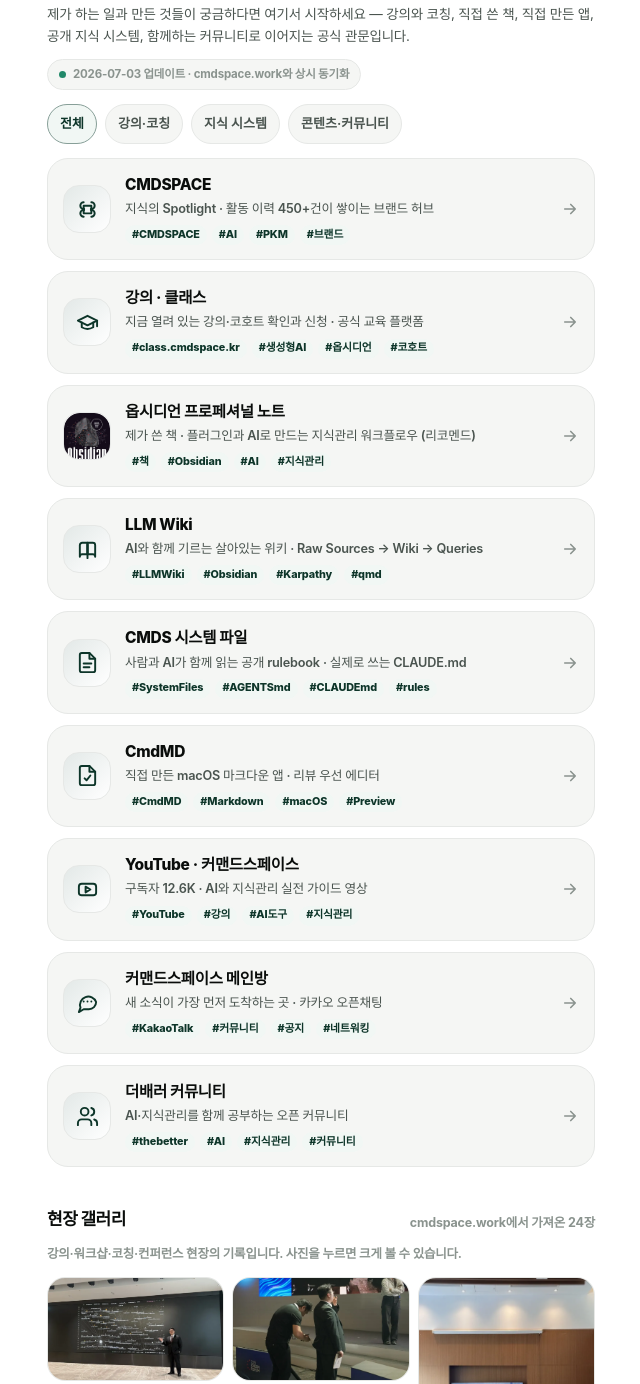
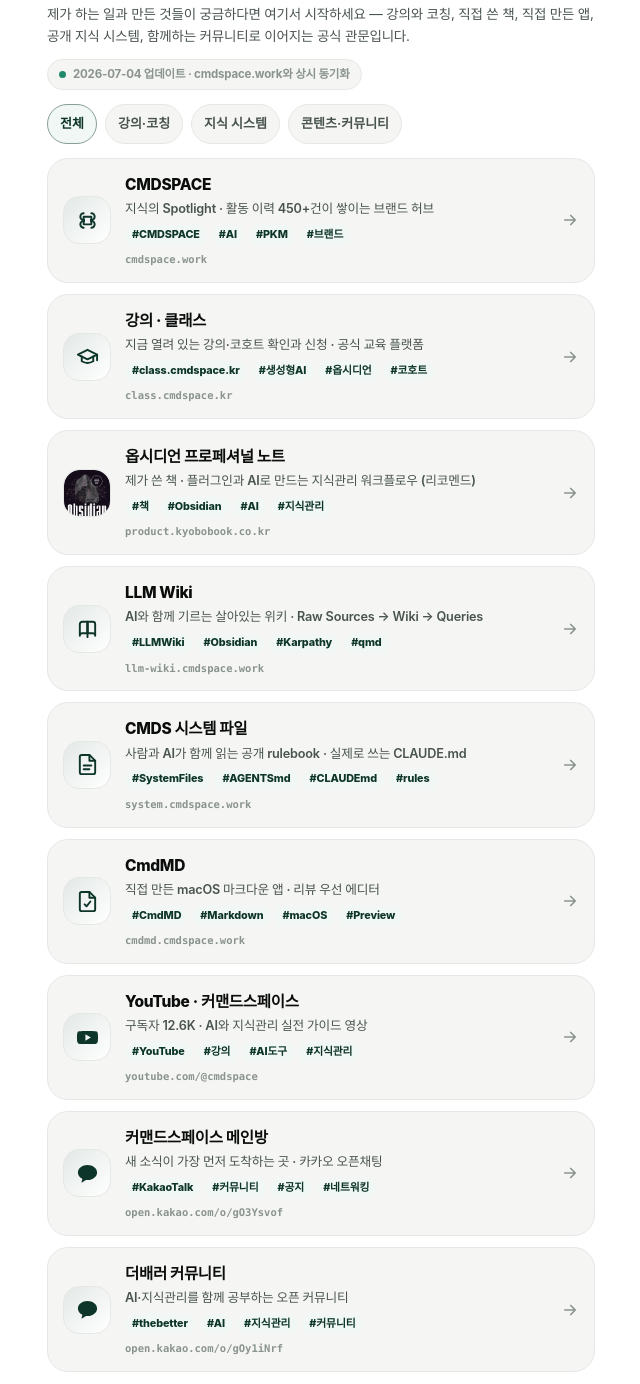
Before and after one commit to johnfkoo951/cmds-bio, a plain HTML site: page index.html in a window 1280 px wide. Shown: the part 1014-2398 px from the top of the page, without its empty margins (319-959 px from the left). Drawn offline with Linux system fonts and the light colour scheme; a web font is replaced by a local one.

Commit message:
게이트웨이 투명성 개선: 카드별 실제 URL 표기 + 브랜드 아이콘(YouTube·Kakao) + cmdspace.work 크레덴셜 링크

```diff
--- a/index.html
+++ b/index.html
@@ -331,6 +331,14 @@
             font-size: 13px;
             font-weight: 600;
         }
+        .cred span a {
+            color: var(--accent);
+            font-weight: 750;
+            text-decoration: underline;
+            text-underline-offset: 3px;
+            text-decoration-color: color-mix(in srgb, var(--accent) 45%, transparent);
+        }
+        .cred span a:hover { text-decoration-color: var(--accent); }
 
         .sns-total {
             padding: 20px 26px 0;
@@ -617,6 +625,19 @@
             line-height: 1;
         }
         [data-theme="dark"] .link-tag { color: var(--accent); }
+        .link-url {
+            display: block;
+            margin-top: 7px;
+            overflow: hidden;
+            color: var(--fg-subtle);
+            font-family: ui-monospace, "SF Mono", Menlo, monospace;
+            font-size: 10.5px;
+            font-weight: 600;
+            letter-spacing: 0;
+            text-overflow: ellipsis;
+            white-space: nowrap;
+        }
+        .link:hover .link-url { color: var(--fg-muted); }
         .link-arrow {
             color: var(--fg-subtle);
             transition: transform .16s, color .16s;
@@ -921,7 +942,7 @@
                 <div class="cred-list" aria-label="대표 활동 하이라이트" data-label-ko="대표 활동 하이라이트" data-label-en="Career highlights">
                     <p class="cred"><strong data-ko="LG 회장단" data-en="LG Chairmen">LG 회장단</strong><span data-ko="그룹 코칭 · CEO 1:1 AI 코칭" data-en="Group coaching · CEO 1:1 AI coaching">그룹 코칭 · CEO 1:1 AI 코칭</span></p>
                     <p class="cred"><strong data-ko="900명" data-en="900+">900명</strong><span data-ko="LG 그룹 임원 AX Camp 교육" data-en="LG Group executive AX Camp">LG 그룹 임원 AX Camp 교육</span></p>
-                    <p class="cred"><strong data-ko="450+" data-en="450+">450+</strong><span data-ko="누적 강의·코칭·자문 — 전체 이력은 cmdspace.work" data-en="Lectures, coaching &amp; advisory to date — full log on cmdspace.work">누적 강의·코칭·자문 — 전체 이력은 cmdspace.work</span></p>
+                    <p class="cred"><strong data-ko="450+" data-en="450+">450+</strong><span data-ko-html='누적 강의·코칭·자문 — 전체 이력은 <a href="https://cmdspace.work" target="_blank" rel="noopener">cmdspace.work</a>' data-en-html='Lectures, coaching &amp; advisory to date — full log on <a href="https://cmdspace.work" target="_blank" rel="noopener">cmdspace.work</a>'>누적 강의·코칭·자문 — 전체 이력은 <a href="https://cmdspace.work" target="_blank" rel="noopener">cmdspace.work</a></span></p>
                     <p class="cred"><strong data-ko="10,000+" data-en="10,000+">10,000+</strong><span data-ko="Obsidian 노트 기반 CMDS 운영" data-en="Obsidian notes powering CMDS">Obsidian 노트 기반 CMDS 운영</span></p>
                     <p class="cred"><strong data-ko="2026–2028" data-en="2026–2028">2026–2028</strong><span data-ko="KIRD 객원교수 임기" data-en="KIRD Visiting Professor term">KIRD 객원교수 임기</span></p>
                 </div>
@@ -952,7 +973,7 @@
                     <p id="filterStatus" aria-live="polite">전체 9개 링크</p>
                 </div>
                 <p class="section-desc" data-ko="제가 하는 일과 만든 것들이 궁금하다면 여기서 시작하세요 — 강의와 코칭, 직접 쓴 책, 직접 만든 앱, 공개 지식 시스템, 함께하는 커뮤니티로 이어지는 공식 관문입니다." data-en="Curious what I do and what I build? Start here — the official gateway to my lectures &amp; coaching, the book I wrote, the apps I built, public knowledge systems, and the communities I run.">제가 하는 일과 만든 것들이 궁금하다면 여기서 시작하세요 — 강의와 코칭, 직접 쓴 책, 직접 만든 앱, 공개 지식 시스템, 함께하는 커뮤니티로 이어지는 공식 관문입니다.</p>
-                <p class="updated-chip"><span data-ko="2026-07-03 업데이트 · cmdspace.work와 상시 동기화" data-en="Updated 2026-07-03 · kept in sync with cmdspace.work">2026-07-03 업데이트 · cmdspace.work와 상시 동기화</span></p>
+                <p class="updated-chip"><span data-ko="2026-07-04 업데이트 · cmdspace.work와 상시 동기화" data-en="Updated 2026-07-04 · kept in sync with cmdspace.work">2026-07-04 업데이트 · cmdspace.work와 상시 동기화</span></p>
                 <div class="filterbar" role="group" aria-label="링크 필터" data-label-ko="링크 필터" data-label-en="Link filters">
                     <button class="filter-btn" type="button" data-filter="all" aria-pressed="true" data-ko="전체" data-en="All">전체</button>
                     <button class="filter-btn" type="button" data-filter="work" aria-pressed="false" data-ko="강의·코칭" data-en="Work">강의·코칭</button>
@@ -963,47 +984,47 @@
                 <div class="links">
                     <a class="link" href="https://cmdspace.work" target="_blank" rel="noopener" data-tags="work knowledge" data-title-ko="CMDSPACE" data-title-en="CMDSPACE" data-desc-ko="지식의 Spotlight · 활동 이력 450+건이 쌓이는 브랜드 허브" data-desc-en="Knowledge Spotlight · brand hub with a live log of 450+ activities" data-tags-ko="#CMDSPACE|#AI|#PKM|#브랜드" data-tags-en="#CMDSPACE|#AI|#PKM|#brand">
                         <span class="link-ico" aria-hidden="true"><svg viewBox="0 0 24 24" aria-hidden="true"><path d="M8 8h8v8H8z"/><path d="M8 4.5a3.5 3.5 0 0 0 0 7h.5M16 4.5a3.5 3.5 0 0 1 0 7h-.5M8 19.5a3.5 3.5 0 0 1 0-7h.5M16 19.5a3.5 3.5 0 0 0 0-7h-.5"/></svg></span>
-                        <span><span class="link-title">CMDSPACE</span><span class="link-sub">지식의 Spotlight · 활동 이력 450+건이 쌓이는 브랜드 허브</span><span class="link-tags" aria-hidden="true"><span class="link-tag">#CMDSPACE</span><span class="link-tag">#AI</span><span class="link-tag">#PKM</span><span class="link-tag">#브랜드</span></span></span>
+                        <span><span class="link-title">CMDSPACE</span><span class="link-sub">지식의 Spotlight · 활동 이력 450+건이 쌓이는 브랜드 허브</span><span class="link-tags" aria-hidden="true"><span class="link-tag">#CMDSPACE</span><span class="link-tag">#AI</span><span class="link-tag">#PKM</span><span class="link-tag">#브랜드</span></span><span class="link-url" aria-hidden="true">cmdspace.work</span></span>
                         <span class="link-arrow" aria-hidden="true"><svg viewBox="0 0 24 24" fill="none" stroke="currentColor" stroke-width="2.2" stroke-linecap="round" stroke-linejoin="round"><path d="M5 12h14M13 6l6 6-6 6"/></svg></span>
                     </a>
                     <a class="link" href="https://class.cmdspace.kr/" target="_blank" rel="noopener" data-tags="work" data-title-ko="강의 · 클래스" data-title-en="Classes · Programs" data-desc-ko="지금 열려 있는 강의·코호트 확인과 신청 · 공식 교육 플랫폼" data-desc-en="See and join open classes &amp; cohorts · official education platform" data-tags-ko="#class.cmdspace.kr|#생성형AI|#옵시디언|#코호트" data-tags-en="#class.cmdspace.kr|#GenAI|#Obsidian|#cohort">
                         <span class="link-ico" aria-hidden="true"><svg viewBox="0 0 24 24" aria-hidden="true"><path d="M22 10 12 5 2 10l10 5 10-5Z"/><path d="M6 12v5c3.5 2 8.5 2 12 0v-5"/><path d="M22 10v6"/></svg></span>
-                        <span><span class="link-title">강의 · 클래스</span><span class="link-sub">지금 열려 있는 강의·코호트 확인과 신청 · 공식 교육 플랫폼</span><span class="link-tags" aria-hidden="true"><span class="link-tag">#class.cmdspace.kr</span><span class="link-tag">#생성형AI</span><span class="link-tag">#옵시디언</span><span class="link-tag">#코호트</span></span></span>
+                        <span><span class="link-title">강의 · 클래스</span><span class="link-sub">지금 열려 있는 강의·코호트 확인과 신청 · 공식 교육 플랫폼</span><span class="link-tags" aria-hidden="true"><span class="link-tag">#class.cmdspace.kr</span><span class="link-tag">#생성형AI</span><span class="link-tag">#옵시디언</span><span class="link-tag">#코호트</span></span><span class="link-url" aria-hidden="true">class.cmdspace.kr</span></span>
                         <span class="link-arrow" aria-hidden="true"><svg viewBox="0 0 24 24" fill="none" stroke="currentColor" stroke-width="2.2" stroke-linecap="round" stroke-linejoin="round"><path d="M5 12h14M13 6l6 6-6 6"/></svg></span>
                     </a>
                     <a class="link" href="https://product.kyobobook.co.kr/detail/S000219435979" target="_blank" rel="noopener" data-tags="profile knowledge" data-title-ko="옵시디언 프로페셔널 노트" data-title-en="Obsidian Professional Note" data-desc-ko="제가 쓴 책 · 플러그인과 AI로 만드는 지식관리 워크플로우 (리코멘드)" data-desc-en="The book I wrote — knowledge workflows with Obsidian plugins &amp; AI (Recommend)" data-tags-ko="#책|#Obsidian|#AI|#지식관리" data-tags-en="#book|#Obsidian|#AI|#KM">
                         <span class="link-ico book-cover" aria-hidden="true"><img src="/assets/obsidian-professional-note-cover.jpg" alt="" aria-hidden="true"></span>
-                        <span><span class="link-title">옵시디언 프로페셔널 노트</span><span class="link-sub">제가 쓴 책 · 플러그인과 AI로 만드는 지식관리 워크플로우 (리코멘드)</span><span class="link-tags" aria-hidden="true"><span class="link-tag">#책</span><span class="link-tag">#Obsidian</span><span class="link-tag">#AI</span><span class="link-tag">#지식관리</span></span></span>
+                        <span><span class="link-title">옵시디언 프로페셔널 노트</span><span class="link-sub">제가 쓴 책 · 플러그인과 AI로 만드는 지식관리 워크플로우 (리코멘드)</span><span class="link-tags" aria-hidden="true"><span class="link-tag">#책</span><span class="link-tag">#Obsidian</span><span class="link-tag">#AI</span><span class="link-tag">#지식관리</span></span><span class="link-url" aria-hidden="true">product.kyobobook.co.kr</span></span>
                         <span class="link-arrow" aria-hidden="true"><svg viewBox="0 0 24 24" fill="none" stroke="currentColor" stroke-width="2.2" stroke-linecap="round" stroke-linejoin="round"><path d="M5 12h14M13 6l6 6-6 6"/></svg></span>
                     </a>
                     <a class="link" href="https://llm-wiki.cmdspace.work" target="_blank" rel="noopener" data-tags="knowledge" data-title-ko="LLM Wiki" data-title-en="LLM Wiki" data-desc-ko="AI와 함께 기르는 살아있는 위키 · Raw Sources → Wiki → Queries" data-desc-en="A living wiki grown with AI · Raw Sources → Wiki → Queries" data-tags-ko="#LLMWiki|#Obsidian|#Karpathy|#qmd" data-tags-en="#LLMWiki|#Obsidian|#Karpathy|#qmd">
                         <span class="link-ico" aria-hidden="true"><svg viewBox="0 0 24 24" aria-hidden="true"><path d="M12 7v14"/><path d="M4 19.5A2.5 2.5 0 0 1 6.5 17H12V5H6.5A2.5 2.5 0 0 0 4 7.5v12Z"/><path d="M20 19.5A2.5 2.5 0 0 0 17.5 17H12V5h5.5A2.5 2.5 0 0 1 20 7.5v12Z"/></svg></span>
-                        <span><span class="link-title">LLM Wiki</span><span class="link-sub">AI와 함께 기르는 살아있는 위키 · Raw Sources → Wiki → Queries</span><span class="link-tags" aria-hidden="true"><span class="link-tag">#LLMWiki</span><span class="link-tag">#Obsidian</span><span class="link-tag">#Karpathy</span><span class="link-tag">#qmd</span></span></span>
+                        <span><span class="link-title">LLM Wiki</span><span class="link-sub">AI와 함께 기르는 살아있는 위키 · Raw Sources → Wiki → Queries</span><span class="link-tags" aria-hidden="true"><span class="link-tag">#LLMWiki</span><span class="link-tag">#Obsidian</span><span class="link-tag">#Karpathy</span><span class="link-tag">#qmd</span></span><span class="link-url" aria-hidden="true">llm-wiki.cmdspace.work</span></span>
                         <span class="link-arrow" aria-hidden="true"><svg viewBox="0 0 24 24" fill="none" stroke="currentColor" stroke-width="2.2" stroke-linecap="round" stroke-linejoin="round"><path d="M5 12h14M13 6l6 6-6 6"/></svg></span>
                     </a>
                     <a class="link" href="https://system.cmdspace.work" target="_blank" rel="noopener" data-tags="knowledge" data-title-ko="CMDS 시스템 파일" data-title-en="CMDS System Files" data-desc-ko="사람과 AI가 함께 읽는 공개 rulebook · 실제로 쓰는 CLAUDE.md" data-desc-en="Public rulebook for humans and AI · my real CLAUDE.md in use" data-tags-ko="#SystemFiles|#AGENTSmd|#CLAUDEmd|#rules" data-tags-en="#SystemFiles|#AGENTSmd|#CLAUDEmd|#rules">
                         <span class="link-ico" aria-hidden="true"><svg viewBox="0 0 24 24" aria-hidden="true"><path d="M14 2H6a2 2 0 0 0-2 2v16a2 2 0 0 0 2 2h12a2 2 0 0 0 2-2V8Z"/><path d="M14 2v6h6"/><path d="M8 13h8M8 17h6"/></svg></span>
-                        <span><span class="link-title">CMDS 시스템 파일</span><span class="link-sub">사람과 AI가 함께 읽는 공개 rulebook · 실제로 쓰는 CLAUDE.md</span><span class="link-tags" aria-hidden="true"><span class="link-tag">#SystemFiles</span><span class="link-tag">#AGENTSmd</span><span class="link-tag">#CLAUDEmd</span><span class="link-tag">#rules</span></span></span>
+                        <span><span class="link-title">CMDS 시스템 파일</span><span class="link-sub">사람과 AI가 함께 읽는 공개 rulebook · 실제로 쓰는 CLAUDE.md</span><span class="link-tags" aria-hidden="true"><span class="link-tag">#SystemFiles</span><span class="link-tag">#AGENTSmd</span><span class="link-tag">#CLAUDEmd</span><span class="link-tag">#rules</span></span><span class="link-url" aria-hidden="true">system.cmdspace.work</span></span>
                         <span class="link-arrow" aria-hidden="true"><svg viewBox="0 0 24 24" fill="none" stroke="currentColor" stroke-width="2.2" stroke-linecap="round" stroke-linejoin="round"><path d="M5 12h14M13 6l6 6-6 6"/></svg></span>
                     </a>
                     <a class="link" href="https://cmdmd.cmdspace.work" target="_blank" rel="noopener" data-tags="knowledge" data-title-ko="CmdMD" data-title-en="CmdMD" data-desc-ko="직접 만든 macOS 마크다운 앱 · 리뷰 우선 에디터" data-desc-en="The macOS Markdown app I built · review-first editor" data-tags-ko="#CmdMD|#Markdown|#macOS|#Preview" data-tags-en="#CmdMD|#Markdown|#macOS|#Preview">
                         <span class="link-ico" aria-hidden="true"><svg viewBox="0 0 24 24" aria-hidden="true"><path d="M14 2H6a2 2 0 0 0-2 2v16a2 2 0 0 0 2 2h12a2 2 0 0 0 2-2V8Z"/><path d="M14 2v6h6"/><path d="m9 15 2 2 4-5"/></svg></span>
-                        <span><span class="link-title">CmdMD</span><span class="link-sub">직접 만든 macOS 마크다운 앱 · 리뷰 우선 에디터</span><span class="link-tags" aria-hidden="true"><span class="link-tag">#CmdMD</span><span class="link-tag">#Markdown</span><span class="link-tag">#macOS</span><span class="link-tag">#Preview</span></span></span>
+                        <span><span class="link-title">CmdMD</span><span class="link-sub">직접 만든 macOS 마크다운 앱 · 리뷰 우선 에디터</span><span class="link-tags" aria-hidden="true"><span class="link-tag">#CmdMD</span><span class="link-tag">#Markdown</span><span class="link-tag">#macOS</span><span class="link-tag">#Preview</span></span><span class="link-url" aria-hidden="true">cmdmd.cmdspace.work</span></span>
                         <span class="link-arrow" aria-hidden="true"><svg viewBox="0 0 24 24" fill="none" stroke="currentColor" stroke-width="2.2" stroke-linecap="round" stroke-linejoin="round"><path d="M5 12h14M13 6l6 6-6 6"/></svg></span>
                     </a>
                     <a class="link" href="https://www.youtube.com/@cmdspace" target="_blank" rel="noopener" data-tags="profile" data-title-ko="YouTube · 커맨드스페이스" data-title-en="YouTube · CMDSPACE" data-desc-ko="구독자 12.6K · AI와 지식관리 실전 가이드 영상" data-desc-en="12.6K subscribers · hands-on AI &amp; PKM guides" data-tags-ko="#YouTube|#강의|#AI도구|#지식관리" data-tags-en="#YouTube|#lecture|#AITools|#KM">
-                        <span class="link-ico" aria-hidden="true"><svg viewBox="0 0 24 24" aria-hidden="true"><rect x="3" y="6" width="18" height="12" rx="3"/><path d="m10 9 5 3-5 3Z"/></svg></span>
-                        <span><span class="link-title">YouTube · 커맨드스페이스</span><span class="link-sub">구독자 12.6K · AI와 지식관리 실전 가이드 영상</span><span class="link-tags" aria-hidden="true"><span class="link-tag">#YouTube</span><span class="link-tag">#강의</span><span class="link-tag">#AI도구</span><span class="link-tag">#지식관리</span></span></span>
+                        <span class="link-ico" aria-hidden="true"><svg class="fill-icon" viewBox="0 0 24 24" aria-hidden="true"><path d="M23 12s0-3.2-.4-4.7c-.2-.9-.9-1.5-1.7-1.7C19.4 5.2 12 5.2 12 5.2s-7.4 0-8.9.4c-.8.2-1.5.8-1.7 1.7C1 8.8 1 12 1 12s0 3.2.4 4.7c.2.9.9 1.5 1.7 1.7 1.5.4 8.9.4 8.9.4s7.4 0 8.9-.4c.8-.2 1.5-.8 1.7-1.7.4-1.5.4-4.7.4-4.7zM9.8 15.3V8.7l5.7 3.3-5.7 3.3z"/></svg></span>
+                        <span><span class="link-title">YouTube · 커맨드스페이스</span><span class="link-sub">구독자 12.6K · AI와 지식관리 실전 가이드 영상</span><span class="link-tags" aria-hidden="true"><span class="link-tag">#YouTube</span><span class="link-tag">#강의</span><span class="link-tag">#AI도구</span><span class="link-tag">#지식관리</span></span><span class="link-url" aria-hidden="true">youtube.com/@cmdspace</span></span>
                         <span class="link-arrow" aria-hidden="true"><svg viewBox="0 0 24 24" fill="none" stroke="currentColor" stroke-width="2.2" stroke-linecap="round" stroke-linejoin="round"><path d="M5 12h14M13 6l6 6-6 6"/></svg></span>
                     </a>
                     <a class="link" href="https://open.kakao.com/o/gO3Ysvof" target="_blank" rel="noopener" data-tags="profile" data-title-ko="커맨드스페이스 메인방" data-title-en="CMDSPACE Main Chat" data-desc-ko="새 소식이 가장 먼저 도착하는 곳 · 카카오 오픈채팅" data-desc-en="Where news lands first · KakaoTalk open chat" data-tags-ko="#KakaoTalk|#커뮤니티|#공지|#네트워킹" data-tags-en="#KakaoTalk|#community|#updates|#networking">
-                        <span class="link-ico" aria-hidden="true"><svg viewBox="0 0 24 24" aria-hidden="true"><path d="M21 11.5a7.5 7.5 0 0 1-7.5 7.5H8l-5 3 1.7-4.6A7.5 7.5 0 1 1 21 11.5Z"/><path d="M8 11h.01M12 11h.01M16 11h.01"/></svg></span>
-                        <span><span class="link-title">커맨드스페이스 메인방</span><span class="link-sub">새 소식이 가장 먼저 도착하는 곳 · 카카오 오픈채팅</span><span class="link-tags" aria-hidden="true"><span class="link-tag">#KakaoTalk</span><span class="link-tag">#커뮤니티</span><span class="link-tag">#공지</span><span class="link-tag">#네트워킹</span></span></span>
+                        <span class="link-ico" aria-hidden="true"><svg class="fill-icon" viewBox="0 0 24 24" aria-hidden="true"><path d="M12 3C6.48 3 2 6.54 2 10.9c0 2.8 1.86 5.26 4.66 6.66l-.95 3.5c-.08.31.27.56.54.38l4.13-2.73c.53.07 1.07.1 1.62.1 5.52 0 10-3.55 10-7.91C22 6.54 17.52 3 12 3z"/></svg></span>
+                        <span><span class="link-title">커맨드스페이스 메인방</span><span class="link-sub">새 소식이 가장 먼저 도착하는 곳 · 카카오 오픈채팅</span><span class="link-tags" aria-hidden="true"><span class="link-tag">#KakaoTalk</span><span class="link-tag">#커뮤니티</span><span class="link-tag">#공지</span><span class="link-tag">#네트워킹</span></span><span class="link-url" aria-hidden="true">open.kakao.com/o/gO3Ysvof</span></span>
                         <span class="link-arrow" aria-hidden="true"><svg viewBox="0 0 24 24" fill="none" stroke="currentColor" stroke-width="2.2" stroke-linecap="round" stroke-linejoin="round"><path d="M5 12h14M13 6l6 6-6 6"/></svg></span>
                     </a>
                     <a class="link" href="https://open.kakao.com/o/gOy1iNrf" target="_blank" rel="noopener" data-tags="profile" data-title-ko="더배러 커뮤니티" data-title-en="The Better Community" data-desc-ko="AI·지식관리를 함께 공부하는 오픈 커뮤니티" data-desc-en="An open community learning AI &amp; knowledge management together" data-tags-ko="#thebetter|#AI|#지식관리|#커뮤니티" data-tags-en="#thebetter|#AI|#KM|#community">
-                        <span class="link-ico" aria-hidden="true"><svg viewBox="0 0 24 24" aria-hidden="true"><path d="M16 21v-2a4 4 0 0 0-4-4H6a4 4 0 0 0-4 4v2"/><circle cx="9" cy="7" r="4"/><path d="M22 21v-2a4 4 0 0 0-3-3.87"/><path d="M16 3.13a4 4 0 0 1 0 7.75"/></svg></span>
-                        <span><span class="link-title">더배러 커뮤니티</span><span class="link-sub">AI·지식관리를 함께 공부하는 오픈 커뮤니티</span><span class="link-tags" aria-hidden="true"><span class="link-tag">#thebetter</span><span class="link-tag">#AI</span><span class="link-tag">#지식관리</span><span class="link-tag">#커뮤니티</span></span></span>
+                        <span class="link-ico" aria-hidden="true"><svg class="fill-icon" viewBox="0 0 24 24" aria-hidden="true"><path d="M12 3C6.48 3 2 6.54 2 10.9c0 2.8 1.86 5.26 4.66 6.66l-.95 3.5c-.08.31.27.56.54.38l4.13-2.73c.53.07 1.07.1 1.62.1 5.52 0 10-3.55 10-7.91C22 6.54 17.52 3 12 3z"/></svg></span>
+                        <span><span class="link-title">더배러 커뮤니티</span><span class="link-sub">AI·지식관리를 함께 공부하는 오픈 커뮤니티</span><span class="link-tags" aria-hidden="true"><span class="link-tag">#thebetter</span><span class="link-tag">#AI</span><span class="link-tag">#지식관리</span><span class="link-tag">#커뮤니티</span></span><span class="link-url" aria-hidden="true">open.kakao.com/o/gOy1iNrf</span></span>
                         <span class="link-arrow" aria-hidden="true"><svg viewBox="0 0 24 24" fill="none" stroke="currentColor" stroke-width="2.2" stroke-linecap="round" stroke-linejoin="round"><path d="M5 12h14M13 6l6 6-6 6"/></svg></span>
                     </a>
                 </div>
@@ -1111,7 +1132,7 @@
             </section>
 
             <footer class="foot">
-                © <span id="yr">2026</span> CMDSPACE · <a href="https://cmdspace.work">cmdspace.work</a> · Last updated: <time id="pageUpdated" datetime="2026-07-03">2026-07-03</time>
+                © <span id="yr">2026</span> CMDSPACE · <a href="https://cmdspace.work">cmdspace.work</a> · Last updated: <time id="pageUpdated" datetime="2026-07-04">2026-07-04</time>
             </footer>
         </article>
     </main>
```
